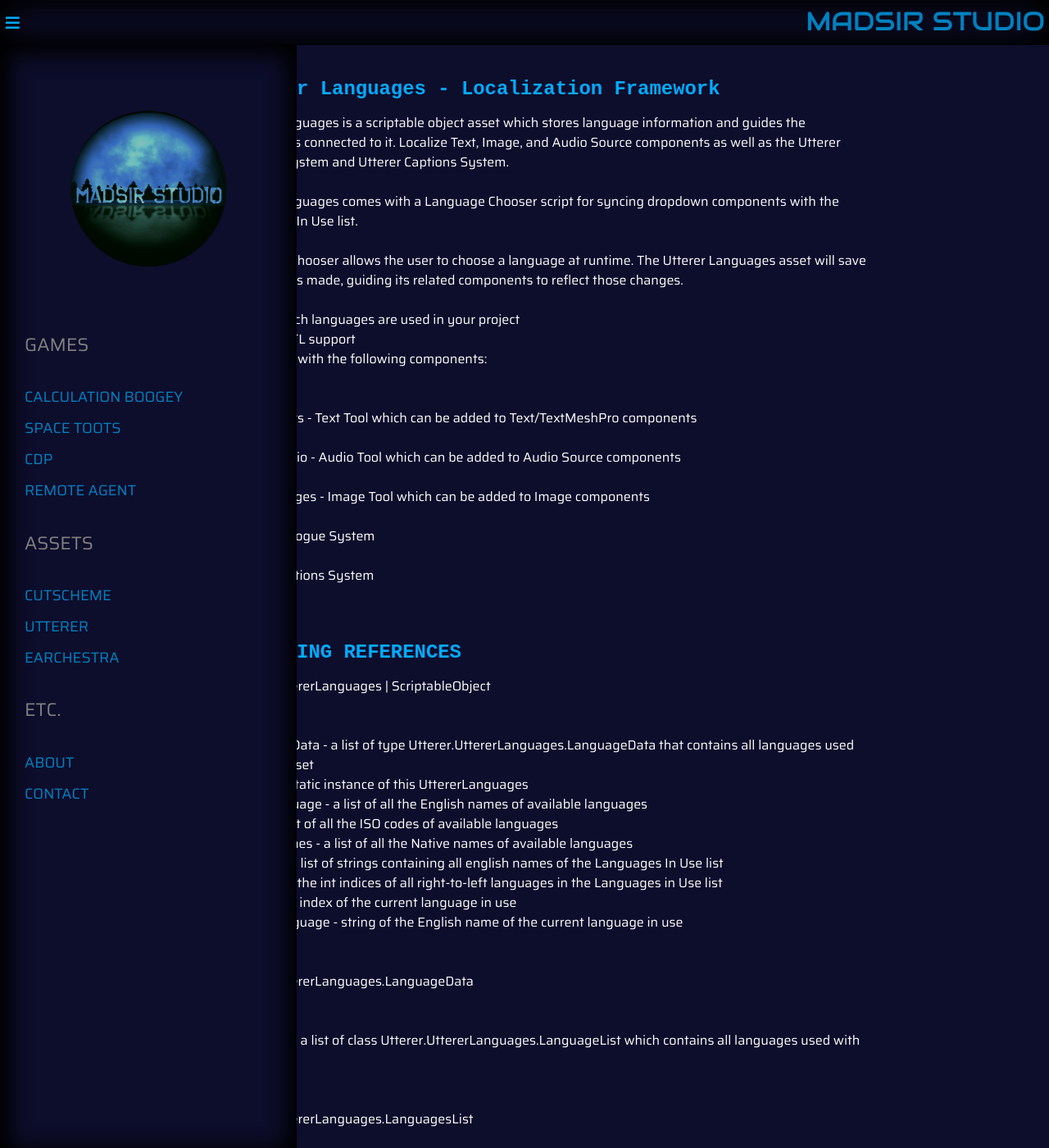
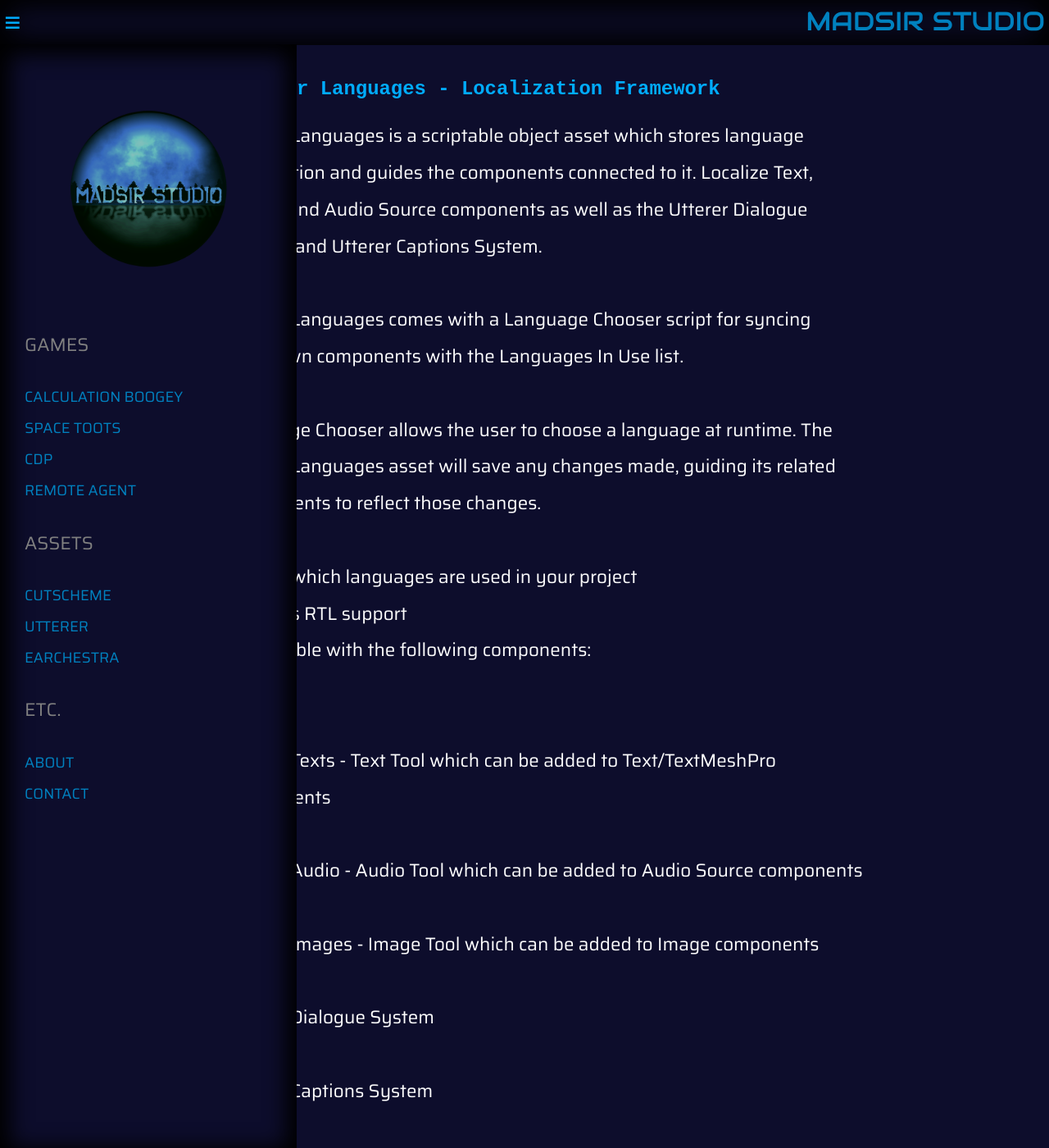
Before and after one commit to Madsir/madsirstudio.github.io, a Jekyll site: the page built from utterer/docs/index.html, in a window 1280 px wide and 1400 px high. Shown: the whole window at 82% size. Built offline with Jekyll 4.4.1, drawn with Linux system fonts in a browser that asks for light colours.

Commit message:
Update index.html

```diff
--- a/utterer/docs/index.html
+++ b/utterer/docs/index.html
@@ -75,7 +75,8 @@
 }
 
 #documentation p {
-    line-height: 150%;
+    line-height: 200%;
+	font-size: 1.75em;
     color: white;
 }
 
@@ -103,6 +104,9 @@
    		font-size: 1.5em;
   		font-family: monospace;
 		}
+	p {
+	  font-size: 1.2em;
+	}
 }
 
 @media screen and (max-width: 480px) {
```
